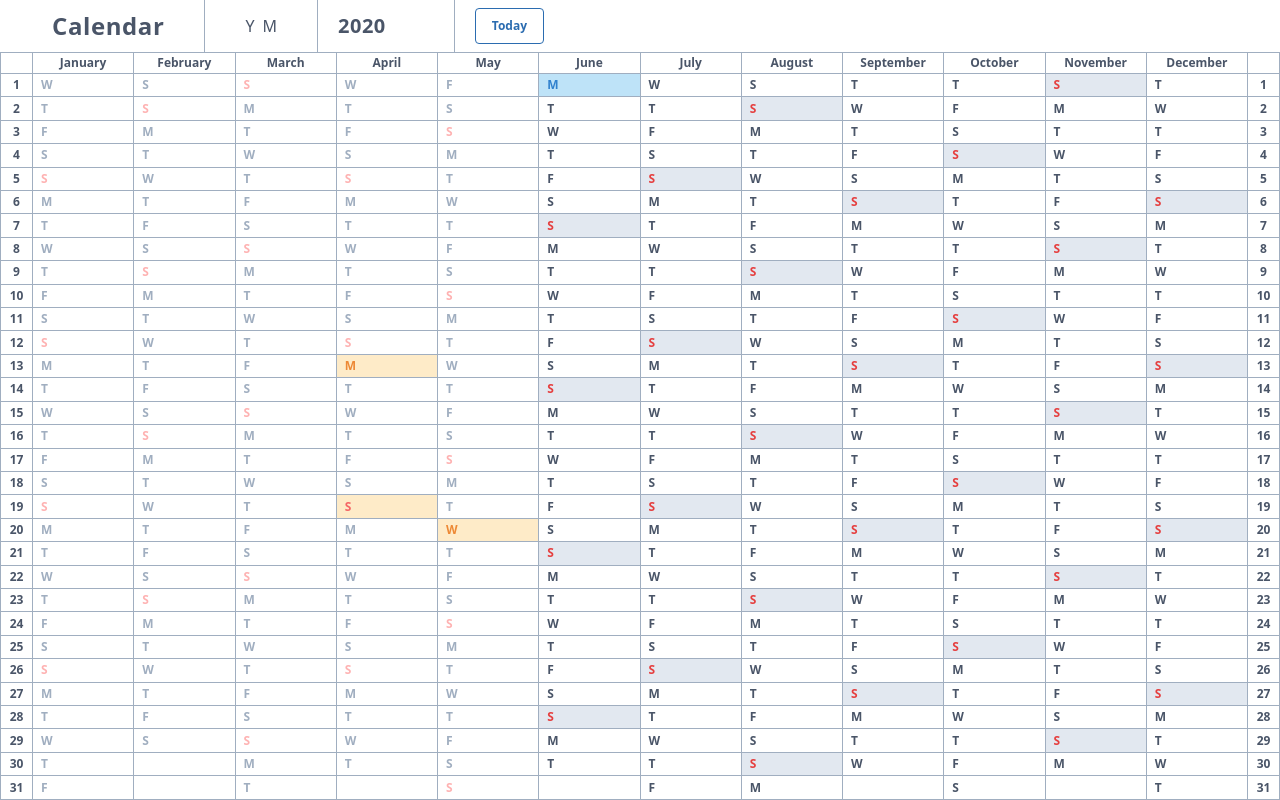
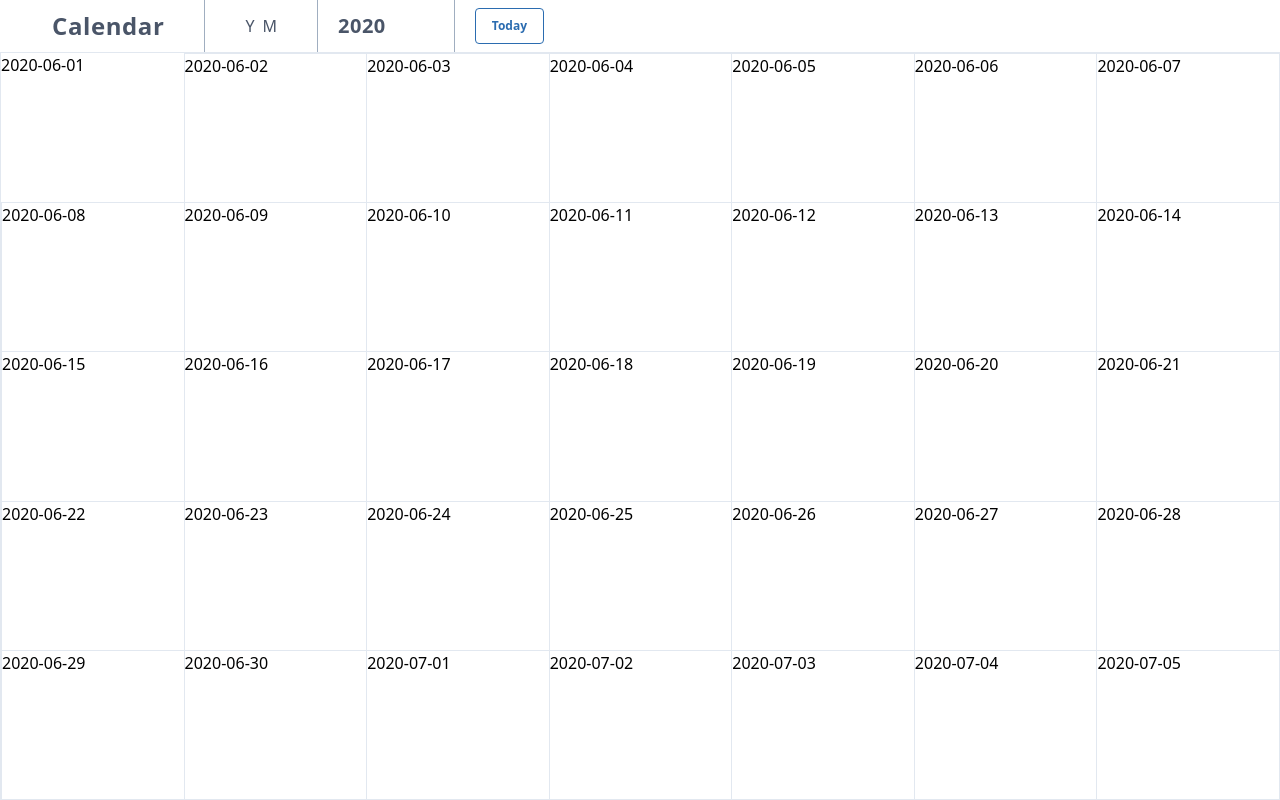
Before and after one commit to beaucouplus/calendar, a React (Create React App) app: page / in a window 1280 px wide. Built offline with nearby package versions, Linux system fonts and the light colour scheme.

Commit message:
month view > relevant dates are generated and displayed

```diff
--- a/src/App.js
+++ b/src/App.js
@@ -8,17 +8,26 @@ import DayModal from "./DayModal";
 import { EventContext, EventStore } from "./EventContext";
 
 function App() {
-  const [year, setYear] = useState(new Date().getFullYear());
-  const [currentView, setCurrentView] = useState("YearView");
+  const currentDate = new Date();
+
+  const [year, setYear] = useState(currentDate.getFullYear());
+  const monthStart = dayjs(currentDate).startOf("month").format("YYYY-MM-DD");
+  const [startOfMonth, setStartOfMonth] = useState(monthStart);
+  const [currentView, setCurrentView] = useState("MonthView");
 
   function selectView(view) {
     setCurrentView(view);
   }
+
   return (
     <EventStore>
       <div className="w-screen h-screen flex flex-col">
         <Header year={year} onSetYear={setYear} onSelectView={selectView} />
-        <CalendarView view={currentView} year={year} />
+        <CalendarView
+          view={currentView}
+          year={year}
+          startOfMonth={startOfMonth}
+        />
       </div>
     </EventStore>
   );
@@ -81,7 +90,7 @@ function Header({ year, onSetYear, onSelectView }) {
   );
 }
 
-function CalendarView({ view, year }) {
+function CalendarView({ view, year, startOfMonth }) {
   const views = {
     YearView,
     MonthView,
@@ -91,7 +100,7 @@ function CalendarView({ view, year }) {
 
   return (
     <div className="flex-grow">
-      <CurrentView year={year} />
+      <CurrentView year={year} startOfMonth={startOfMonth} />
     </div>
   );
 }
--- a/src/MonthView.js
+++ b/src/MonthView.js
@@ -1,9 +1,44 @@
-import React from "react";
+import React, { useEffect } from "react";
+import dayjs from "dayjs";
+import customParseFormat from "dayjs/plugin/customParseFormat";
+dayjs.extend(customParseFormat);
 
-function MonthView() {
+function MonthView({ startOfMonth }) {
+  let viewStart = dayjs(startOfMonth, "YYYY-MM-DD");
+
+  if (viewStart.format("dddd") !== "Monday") {
+    while (viewStart.format("dddd") !== "Monday") {
+      viewStart = viewStart.subtract(1, "day");
+    }
+  }
+
+  let viewEnd = dayjs(startOfMonth).endOf("month");
+  if (viewEnd.format("dddd") !== "Sunday") {
+    while (viewEnd.format("dddd") !== "Sunday") {
+      viewEnd = viewEnd.add(1, "day");
+    }
+  }
+
+  const daysInMonth = {};
+
+  while (viewStart.isBefore(viewEnd)) {
+    daysInMonth[viewStart.format("YYYY-MM-DD")] = [];
+    viewStart = viewStart.add(1, "day");
+  }
+
+  useEffect(() =>
+    console.log(
+      "monthview",
+      viewStart.format("YYYY-MM-DD"),
+      viewEnd.format("YYYY-MM-DD")
+    )
+  );
+
   return (
-    <div>
-      <h1>Month View</h1>
+    <div className="grid grid-cols-7 h-full border divide-y divide-x">
+      {Object.keys(daysInMonth).map((d) => (
+        <div>{d}</div>
+      ))}
     </div>
   );
 }
```
